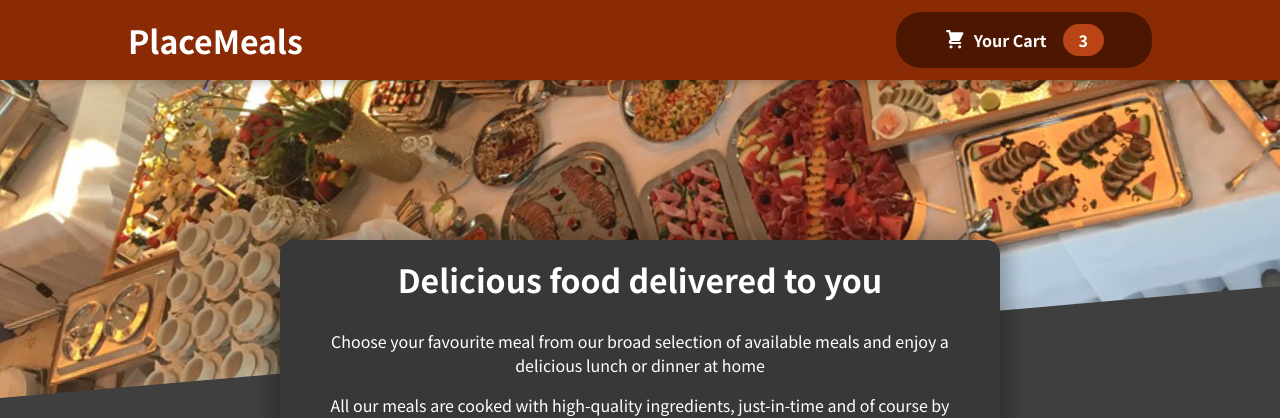
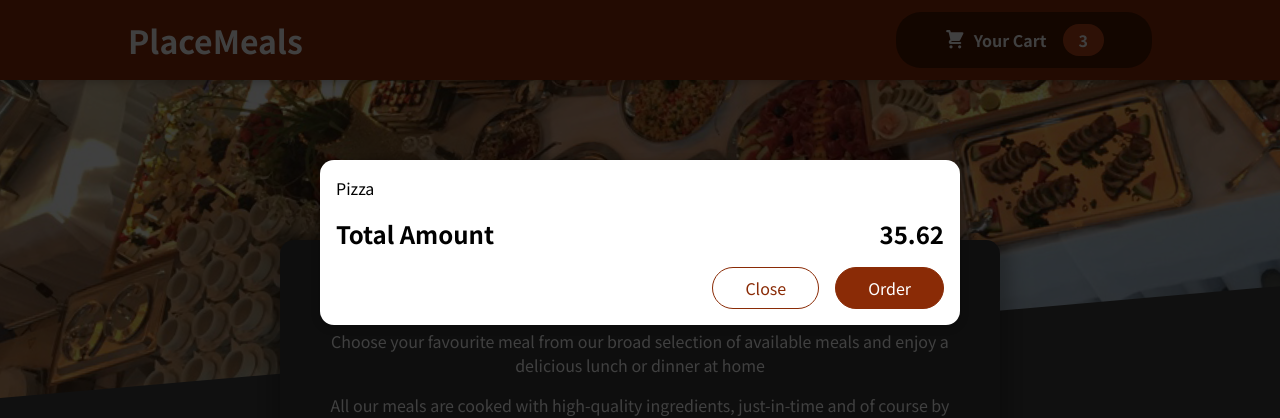
Before and after one commit to Isrealsix/food-odering-app, a React (Create React App) app: page / in a window 1280 px wide. Shown: the top 418 px of the page. Built offline with nearby package versions, Linux system fonts and the light colour scheme.

Commit message:
added a modal box and React.CreatePortal)

```diff
--- a/public/index.html
+++ b/public/index.html
@@ -1,14 +1,12 @@
 <!DOCTYPE html>
 <html lang="en">
+
 <head>
   <meta charset="utf-8" />
   <link rel="icon" href="%PUBLIC_URL%/favicon.ico" />
   <meta name="viewport" content="width=device-width, initial-scale=1" />
   <meta name="theme-color" content="#000000" />
-    <meta
-      name="description"
-      content="Web site created using create-react-app"
-    />
+  <meta name="description" content="Web site created using create-react-app" />
   <link rel="apple-touch-icon" href="%PUBLIC_URL%/logo192.png" />
   <!--
       manifest.json provides metadata used when your web app is installed on a
@@ -26,8 +24,10 @@
     -->
   <title>React App</title>
 </head>
+
 <body>
   <noscript>You need to enable JavaScript to run this app.</noscript>
+  <div id="overlays"></div>
   <div id="root"></div>
   <!--
       This HTML file is a template.
@@ -40,4 +40,5 @@
       To create a production bundle, use `npm run build` or `yarn build`.
     -->
 </body>
+
 </html>
--- a/src/App.js
+++ b/src/App.js
@@ -1,12 +1,14 @@
 import { Fragment } from 'react';
 import Header from './components/Layout/Header';
 import Meals from './components/Meals/Meals';
+import Cart from './components/Cart/Cart';
 
 import './App.css';
 
 function App() {
 	return (
 		<Fragment>
+			<Cart />
 			<Header />
 			<main>
 				<Meals />
--- /dev/null
+++ b/src/components/Cart/Cart.js
@@ -0,0 +1,28 @@
+import classes from './Cart.module.css';
+import Modal from '../UI/Modal';
+
+const Cart = props => {
+	const cartItems = (
+		<ul className={classes['cart-items']}>
+			{[{ id: 'c1', name: 'Pizza', amount: 3, price: 13.44 }].map(item => (
+				<li key={item.id}>{item.name}</li>
+			))}
+		</ul>
+	);
+
+	return (
+		<Modal>
+			{cartItems}
+			<div className={classes.total}>
+				<span>Total Amount</span>
+				<span>35.62</span>
+			</div>
+			<div className={classes.actions}>
+				<button className={classes['button--alt']}>Close</button>
+				<button className={classes.button}>Order</button>
+			</div>
+		</Modal>
+	);
+};
+
+export default Cart;
--- /dev/null
+++ b/src/components/Cart/Cart.module.css
@@ -0,0 +1,46 @@
+.cart-items {
+  list-style: none;
+  margin: 0;
+  padding: 0;
+  max-height: 20rem;
+  overflow: auto;
+}
+
+.total {
+  display: flex;
+  justify-content: space-between;
+  align-items: center;
+  font-weight: bold;
+  font-size: 1.5rem;
+  margin: 1rem 0;
+}
+
+.actions {
+  text-align: right;
+}
+
+.actions button {
+  font: inherit;
+  cursor: pointer;
+  background-color: transparent;
+  border: 1px solid #8a2b06;
+  padding: 0.5rem 2rem;
+  border-radius: 25px;
+  margin-left: 1rem;
+}
+
+.actions button:hover,
+.actions button:active {
+  background-color: #5a1a01;
+  border-color: #5a1a01;
+  color: white;
+}
+
+.actions .button--alt {
+  color: #8a2b06;
+}
+
+.actions .button {
+  background-color: #8a2b06;
+  color: white;
+}
--- /dev/null
+++ b/src/components/UI/Modal.js
@@ -0,0 +1,31 @@
+import { Fragment } from 'react';
+import ReactDOM from 'react-dom';
+import classes from './Modal.module.css';
+
+const Backdrop = props => {
+	return <div className={classes.backdrop} />;
+};
+
+const ModalOverlay = props => {
+	return (
+		<div className={classes.modal}>
+			<div className={classes.content}>{props.children}</div>
+		</div>
+	);
+};
+
+const portalElement = document.getElementById('overlays');
+
+const Modal = props => {
+	return (
+		<Fragment>
+			{ReactDOM.createPortal(<Backdrop />, portalElement)}
+			{ReactDOM.createPortal(
+				<ModalOverlay>{props.children}</ModalOverlay>,
+				portalElement
+			)}
+		</Fragment>
+	);
+};
+
+export default Modal;
--- /dev/null
+++ b/src/components/UI/Modal.module.css
@@ -0,0 +1,41 @@
+.backdrop {
+    position: fixed;
+    top: 0;
+    left: 0;
+    width: 100%;
+    height: 100vh;
+    z-index: 20;
+    background-color: rgba(0, 0, 0, 0.75);
+}
+
+.modal {
+    position: fixed;
+    top: 20vh;
+    left: 5%;
+    width: 90%;
+    background-color: white;
+    padding: 1rem;
+    border-radius: 14px;
+    box-shadow: 0 2px 8px rgba(0, 0, 0, 0.25);
+    z-index: 30;
+    animation: slide-down 300ms ease-out forwards;
+}
+
+@media (min-width: 768px) {
+    .modal {
+        width: 40rem;
+        left: calc(50% - 20rem);
+    }
+}
+
+@keyframes slide-down {
+    from {
+        opacity: 0;
+        transform: translateY(-3rem);
+    }
+
+    to {
+        opacity: 1;
+        transform: translateY(0);
+    }
+}
```
Lines whose indentation alone changed are shown as unchanged.
